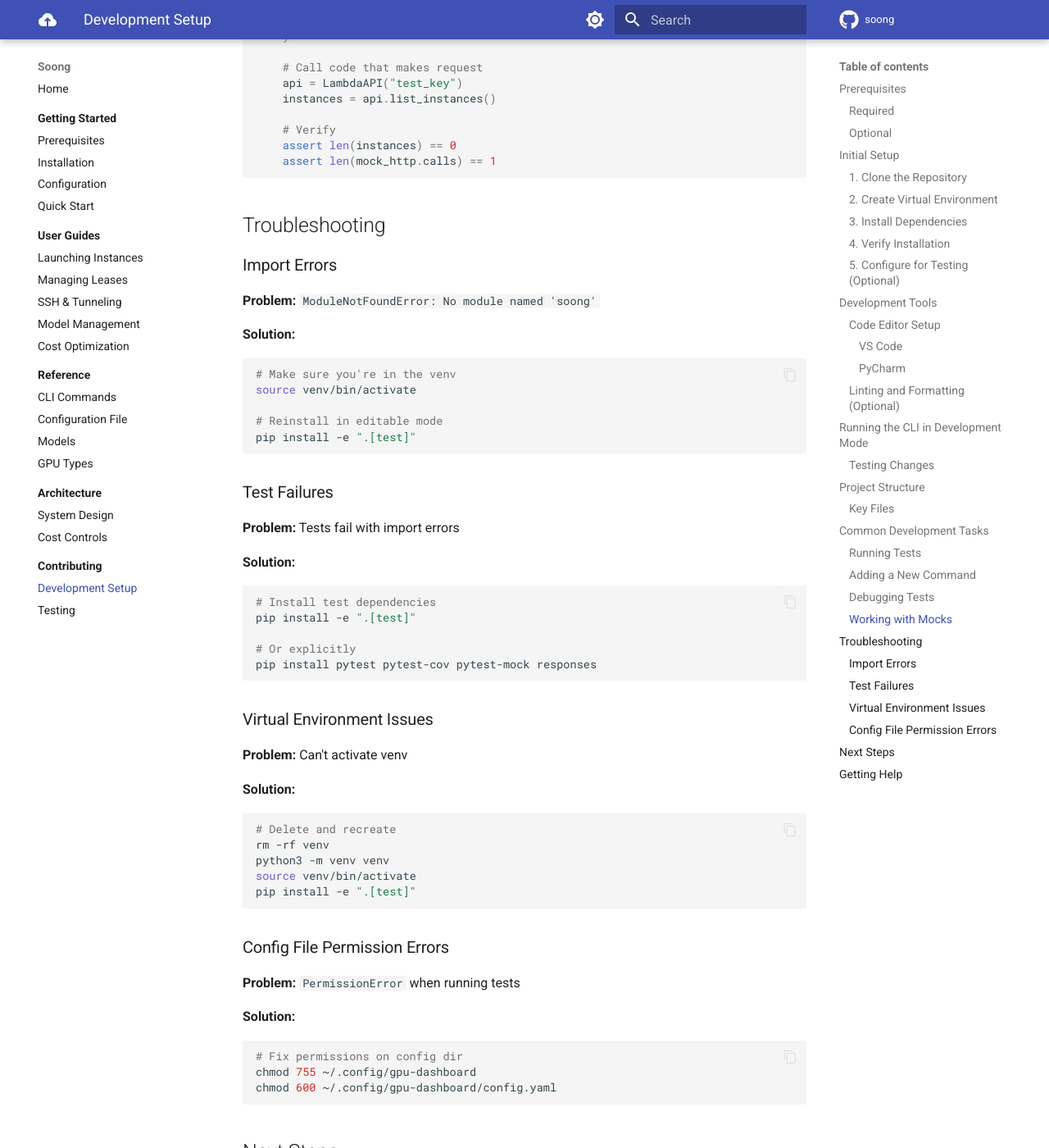
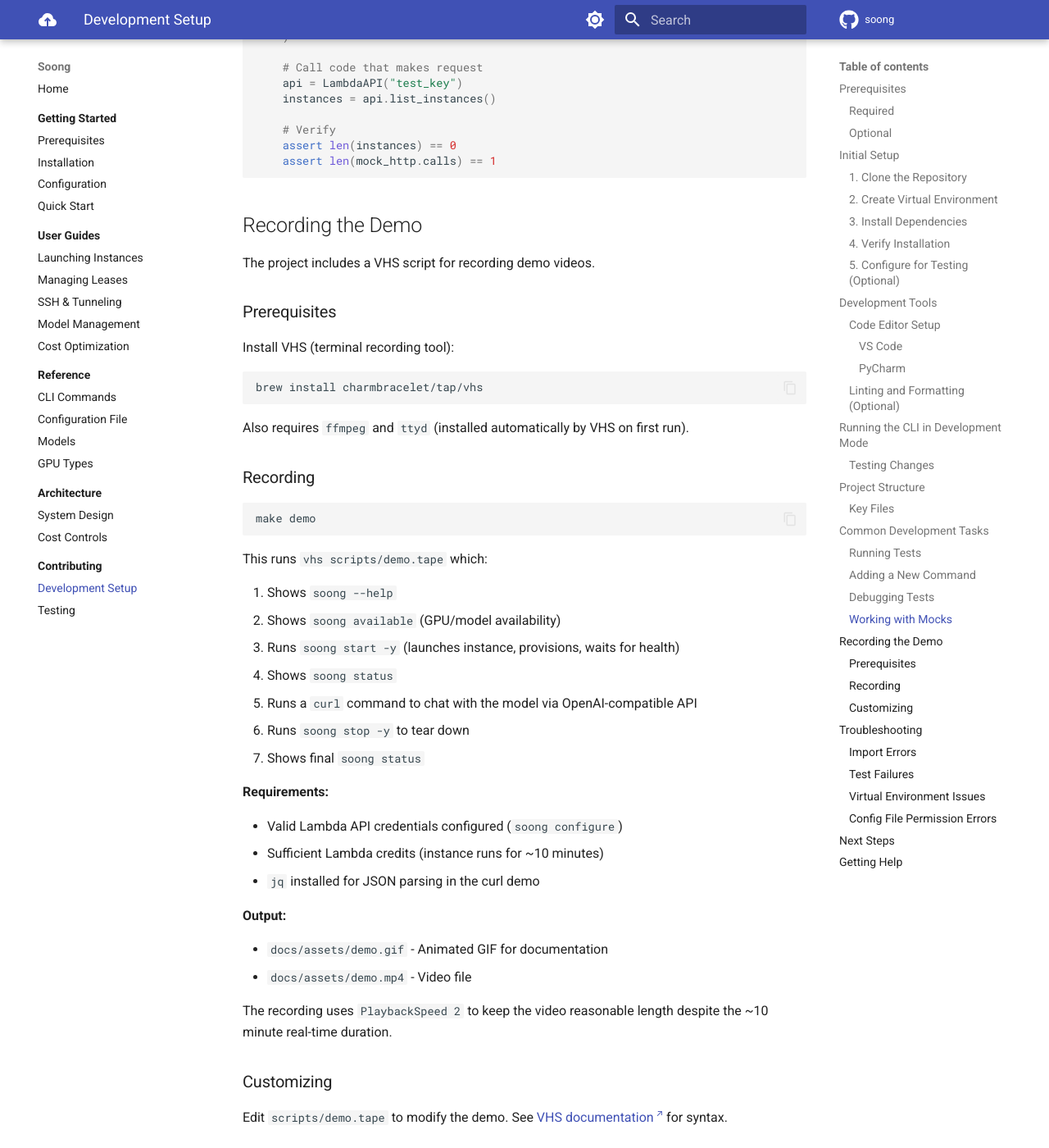
Before and after one commit to axiomantic/soong, an MkDocs documentation site: the page built from docs/contributing/development-setup.md, in a window 1280 px wide and 1400 px high, scrolled down 8387 px. Shown: the whole window at 82% size. Built offline with MkDocs 1.6.1 and Material for MkDocs 9.7.7, drawn with Linux system fonts in a browser that asks for light colours; comment, search, counter and statistics services are not loaded; the version menu is left out.

Commit message:
docs: add demo recording section to development setup

````diff
--- a/docs/contributing/development-setup.md
+++ b/docs/contributing/development-setup.md
@@ -405,6 +405,53 @@ def test_api_call(mock_http, lambda_api_base_url):
     assert len(mock_http.calls) == 1
 ```
 
+## Recording the Demo
+
+The project includes a VHS script for recording demo videos.
+
+### Prerequisites
+
+Install VHS (terminal recording tool):
+
+```bash
+brew install charmbracelet/tap/vhs
+```
+
+Also requires `ffmpeg` and `ttyd` (installed automatically by VHS on first run).
+
+### Recording
+
+```bash
+make demo
+```
+
+This runs `vhs scripts/demo.tape` which:
+
+1. Shows `soong --help`
+2. Shows `soong available` (GPU/model availability)
+3. Runs `soong start -y` (launches instance, provisions, waits for health)
+4. Shows `soong status`
+5. Runs a `curl` command to chat with the model via OpenAI-compatible API
+6. Runs `soong stop -y` to tear down
+7. Shows final `soong status`
+
+**Requirements:**
+
+- Valid Lambda API credentials configured (`soong configure`)
+- Sufficient Lambda credits (instance runs for ~10 minutes)
+- `jq` installed for JSON parsing in the curl demo
+
+**Output:**
+
+- `docs/assets/demo.gif` - Animated GIF for documentation
+- `docs/assets/demo.mp4` - Video file
+
+The recording uses `PlaybackSpeed 2` to keep the video reasonable length despite the ~10 minute real-time duration.
+
+### Customizing
+
+Edit `scripts/demo.tape` to modify the demo. See [VHS documentation](https://github.com/charmbracelet/vhs) for syntax.
+
 ## Troubleshooting
 
 ### Import Errors
````
